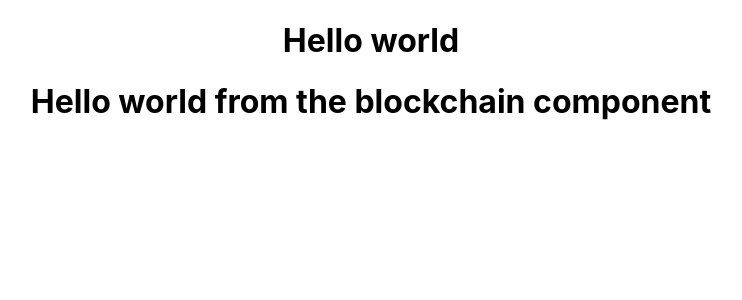
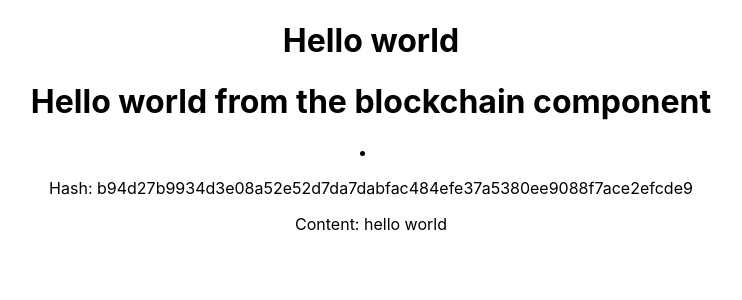
Before and after one commit to waiscodes/typescript-jest, a React (Create React App) app: page / in a window 1280 px wide. Shown: the top 300 px of the page, without its empty margins (269-1011 px from the left). Built offline with nearby package versions, Linux system fonts and the light colour scheme.

Commit message:
created initial blockchain block

```diff
--- a/src/App.tsx
+++ b/src/App.tsx
@@ -17,7 +17,12 @@ export interface IState {
 }
 
 function App() {
-  const [blockchain, setBlockchain] = useState<IState["blockchain"]>([]);
+  const [blockchain, setBlockchain] = useState<IState["blockchain"]>([
+    {
+      content: "hello world",
+      hash: "b94d27b9934d3e08a52e52d7da7dabfac484efe37a5380ee9088f7ace2efcde9",
+    },
+  ]);
 
   return (
     <div className='App'>
--- a/src/components/Blockchain.tsx
+++ b/src/components/Blockchain.tsx
@@ -13,7 +13,7 @@ const Blockchain: React.FC<IProps> = ({ blockchain }) => {
   const renderBlockchain = (): JSX.Element[] => {
     return blockchain.map((block) => {
       return (
-        <li>
+        <li key={block.hash}>
           <div className='block'>
             <p>Hash: {block.hash}</p>
             <p>Content: {block.content}</p>
@@ -26,6 +26,7 @@ const Blockchain: React.FC<IProps> = ({ blockchain }) => {
   return (
     <div>
       <h1>Hello world from the blockchain component</h1>
+      {renderBlockchain()}
     </div>
   );
 };
```
